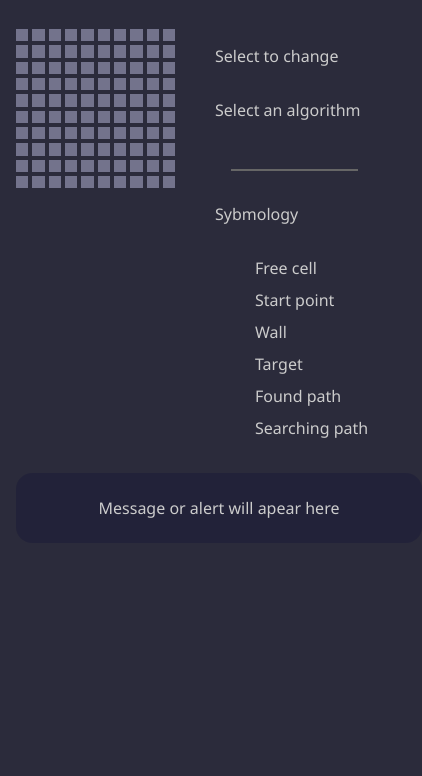
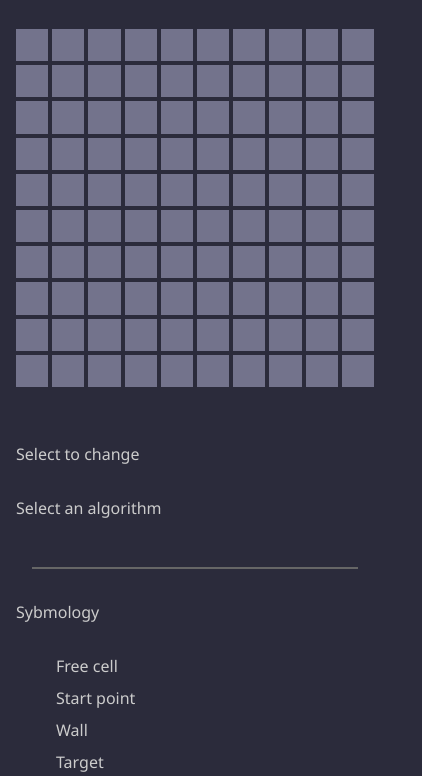
Before and after one commit to arcamp0130/search-in-maze, a website: page public/index.html in a window 390 px wide. Shown: the part 68-844 px from the top of the page, 422 px wide, since content can reach past the window. Drawn offline with Linux system fonts and the light colour scheme.

Commit message:
feat: Responsive layout.

```diff
--- a/public/styles.css
+++ b/public/styles.css
@@ -65,14 +65,14 @@ hr {
   width: 100%;
   max-width: 768px;
   margin: 1.5rem auto;
-  padding: 1.5rem;
+  padding: 1.5rem 0;
   background-color: var(--alert-background-color);
   border-radius: 1rem;
 }
 
 #message {
   text-align: center;
-  margin: 0;
+  margin: 0 1.5rem;
 }
 
 .maze.container {
@@ -126,3 +126,25 @@ hr {
   height: 2rem;
   gap: 0.5rem;
 }
+
+@media (max-width: 768px) {
+  .game.container {
+    flex-direction: column;
+    align-items: center;
+  }
+
+  #maze {
+    max-width: 25rem;
+    max-height: 25rem;
+  }
+
+  .maze.container {
+    display: flex;
+    justify-content: center;
+  }
+
+  .terms .section {
+    max-width: 425px;
+    margin: 0 auto;
+  }
+}
```
